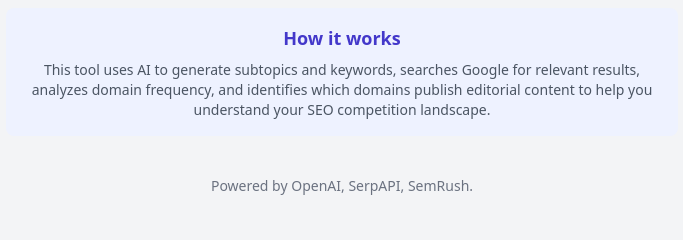
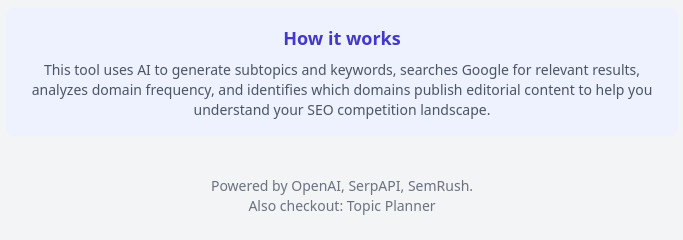
Before and after one commit to hjayne-creator/topicCompetitors, a Flask app: page / in a window 1280 px wide. Shown: the part 626-866 px from the top of the page, without its empty margins (298-981 px from the left). Before the commit the page ends 821 px from the top, so only its background shows below. Run offline with Flask 3, Linux system fonts and the light colour scheme; some libraries are stand-ins or nearby versions.

Commit message:
Update index.html

```diff
--- a/templates/index.html
+++ b/templates/index.html
@@ -65,6 +65,8 @@
 
         <footer class="mt-10 text-center text-gray-500 text-sm">
             <p>Powered by OpenAI, SerpAPI, SemRush.</p>
+            <p>Also checkout: <a href="https://contentplan.onrender.com/" class="text-indigo-600 hover:text-indigo-700"></a>Topic Planner</a></p>
+
         </footer>
     </div>
 </body>
```
